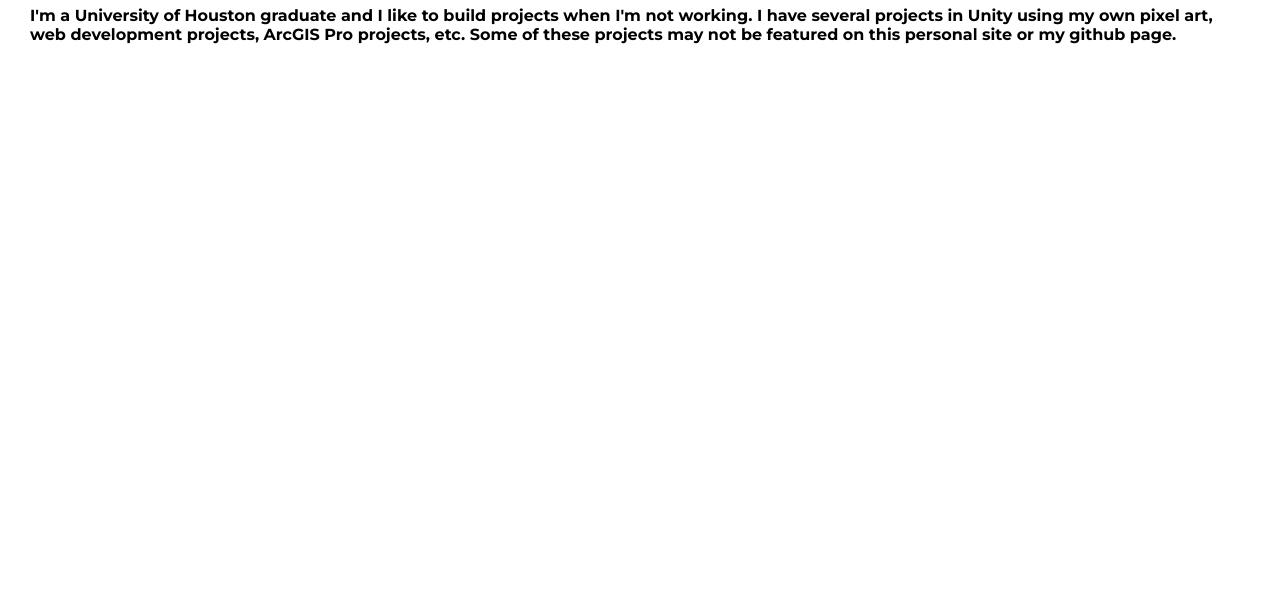
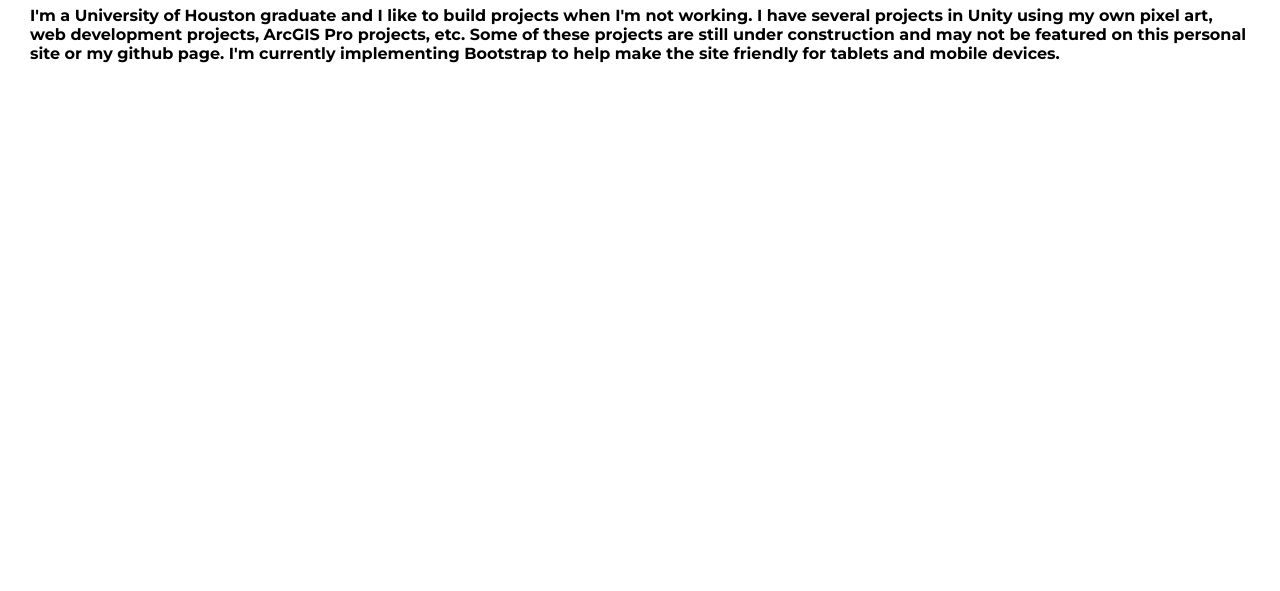
Before and after one commit to Zach134/PersonalPortfolio, a plain HTML site: page about.html in a window 1280 px wide. Shown: the part 209-800 px from the top of the page. Drawn offline with Linux system fonts and the light colour scheme.

Commit message:
Update about.html

```diff
--- a/about.html
+++ b/about.html
@@ -33,7 +33,8 @@
             <h1>Welcome to my site</h1>
             <p>I'm a University of Houston graduate and I like to build projects when I'm not working.
                 I have several projects in Unity using my own pixel art, web development projects, ArcGIS Pro projects, etc. Some of these projects
-            may not be featured on this personal site or my github page.</p>
+            are still under construction and may not be featured on this personal site or my github page. I'm currently implementing Bootstrap to
+          help make the site friendly for tablets and mobile devices.</p>
         </div>
     </body>
     </html>
```
